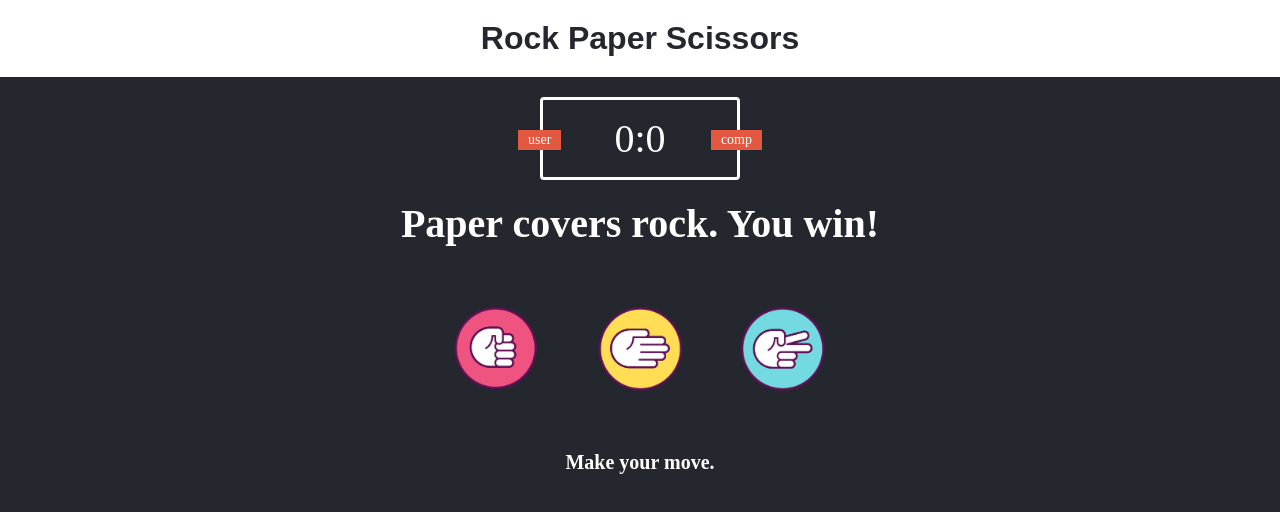
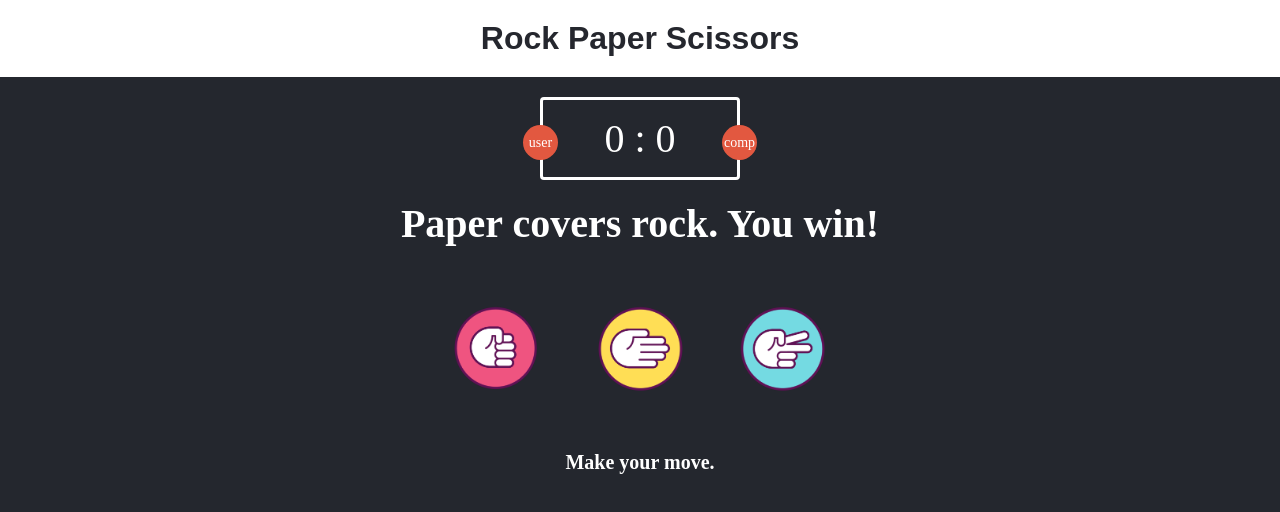
Before and after one commit to Cbazil/rock-paper-scissors-game, a plain HTML site: page index.html in a window 1280 px wide. Drawn offline with Linux system fonts and the light colour scheme.

Commit message:
fixed errors, styling

```diff
--- a/app.js
+++ b/app.js
@@ -27,7 +27,7 @@ function win(userChoice, computerChoice) {
     userScore++;
     userScore_span.innerHTML = userScore;
     computerScore_span.innerHTML = computerScore;
-    result_p.innerHTML = `${convertToWord(userChoice)}${smallUserWord} beats ${convertToWord(computerChoice)}${smallUserWord}. You Win!`;
+    result_p.innerHTML = `${convertToWord(userChoice)}${smallUserWord} beats ${convertToWord(computerChoice)}${smallCompWord}. You Win!`;
     userChoice_div.classList.add('green-glow');
     setTimeout(function(){ userChoice_div.classList.remove('green-glow')}, 900);
     // console.log(userScore);
@@ -42,7 +42,7 @@ function lose(userChoice, computerChoice) {
     userScore_span.innerHTML = userScore;
     computerScore_span.innerHTML = computerScore;
 
-    result_p.innerHTML = `${convertToWord(userChoice)}${smallUserWord} loses to ${convertToWord(computerChoice)}${smallUserWord}. You Win!`;
+    result_p.innerHTML = `${convertToWord(userChoice)}${smallUserWord} loses to ${convertToWord(computerChoice)}${smallCompWord}. You Lose :(`;
     userChoice_div.classList.add('red-glow');
     setTimeout(function(){ userChoice_div.classList.remove('red-glow')}, 900);
     // console.log("LOST");
@@ -51,7 +51,7 @@ function draw(userChoice, computerChoice) {
     const smallUserWord = "user".fontsize(3).sub();
     const smallCompWord = "comp".fontsize(3).sub();
     const userChoice_div = document.getElementById(userChoice);
-    result_p.innerHTML = `${convertToWord(userChoice)}${smallUserWord} equals ${convertToWord(computerChoice)}${smallUserWord}. It's a draw.`;
+    result_p.innerHTML = `${convertToWord(userChoice)}${smallUserWord} equals ${convertToWord(computerChoice)}${smallCompWord}. It's a draw.`;
     userChoice_div.classList.add('gray-glow');
     setTimeout(function(){ userChoice_div.classList.remove('gray-glow')}, 900);
     // console.log("DRAWW");
--- a/styles.css
+++ b/styles.css
@@ -32,17 +32,20 @@ header > h1 {
     background-color: #e25840;
     color: white;
     font-size: 14px;
-    padding: 2px 10px;
+    padding-top: 10px;
+    height: 35px;
+    width: 35px;
+    border-radius: 50%;
 }
 #user-label {
     position: absolute;
-    top: 30px;
-    left: -25px;
+    top: 25px;
+    left: -20px;
 }
 #computer-label {
     position: absolute;
-    top: 30px;
-    right: -25px;
+    top: 25px;
+    right: -20px;
 }
 .result {
     font-size: 40px;
```
Also changed, not shown: index.html (+1 -1 lines).
